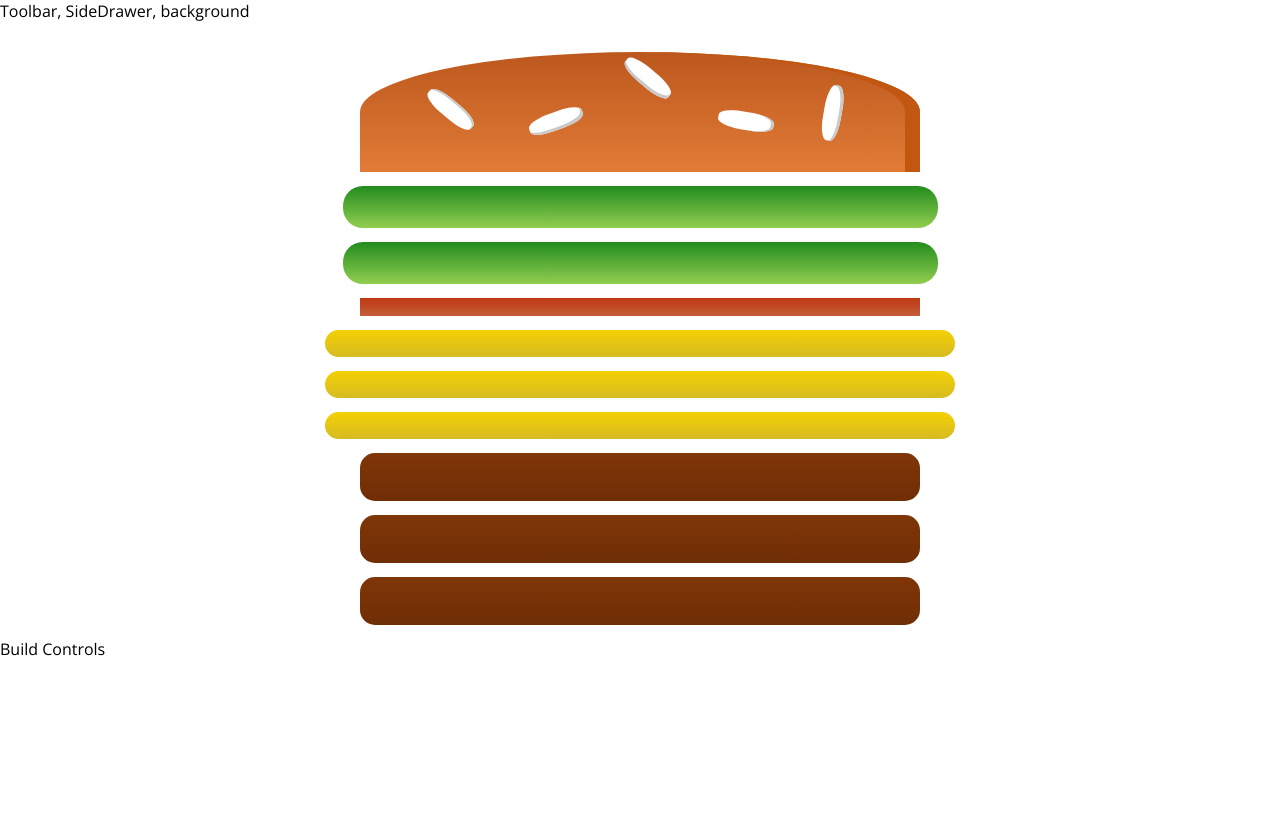
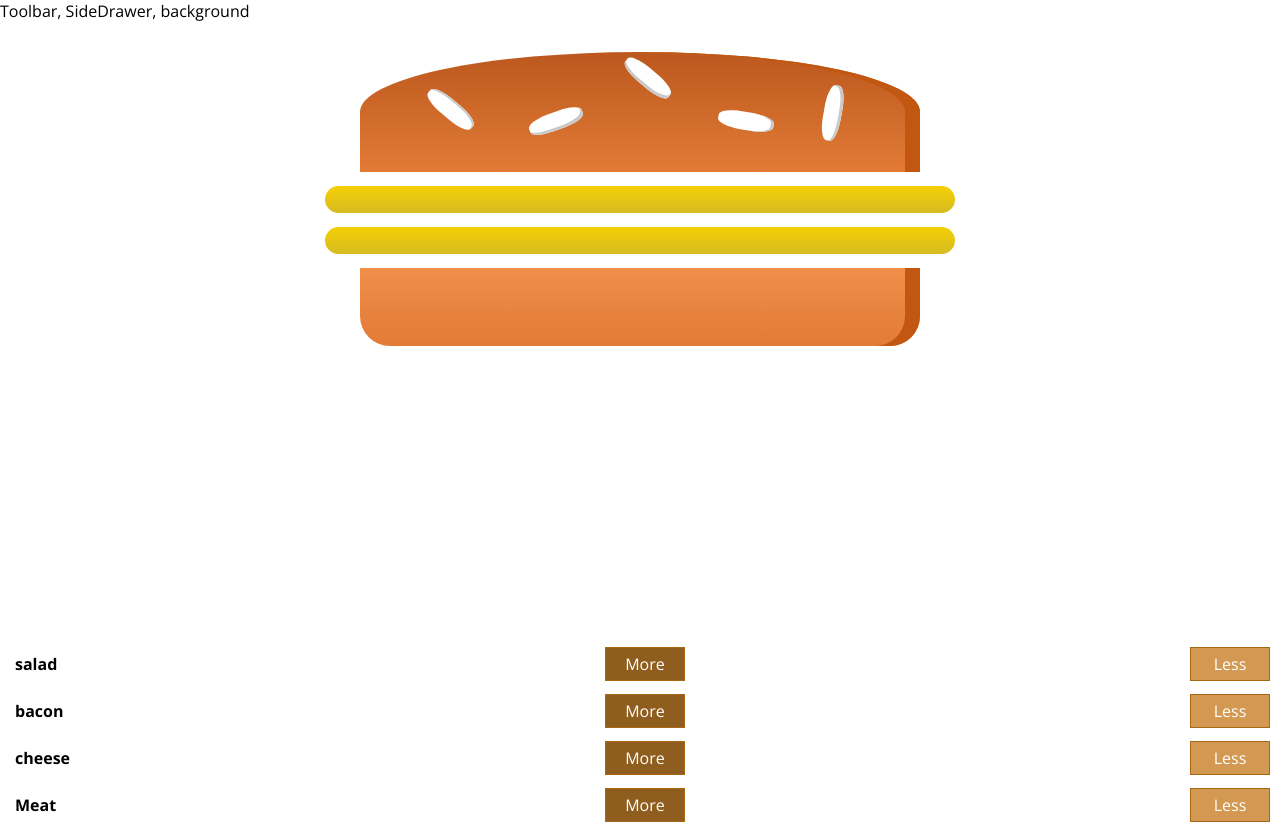
Before and after one commit to troias/burger-builder, a React (Create React App) app: page / in a window 1280 px wide. Before the commit the page ends 800 px from the top, so only its background shows below. Built offline with nearby package versions, Linux system fonts and the light colour scheme.

Commit message:
Added build controls

```diff
--- /dev/null
+++ b/src/components/Burger/BuildControls/BuildControl/BuildControl.js
@@ -0,0 +1,15 @@
+import classes from './BuildControl.module.css'
+
+const buildControl = (props) => (
+    <div className={classes.BuildControl}>
+        <div className={classes.Label}>
+            {props.label}
+        </div>
+            <button className={classes.More} onClick={props.added}> More </button>
+            <button className={classes.Less} onClick={props.removed} > Less </button>
+
+    </div>
+
+)
+
+export default buildControl
--- /dev/null
+++ b/src/components/Burger/BuildControls/BuildControl/BuildControl.module.css
@@ -0,0 +1,57 @@
+.BuildControl {
+    display: flex;
+    justify-content: space-between;
+    align-items: center;
+    margin: 5px;
+
+}
+
+.BuildControl button {
+    display: block;
+    font: inherit;
+    padding: 5px;
+    margin: 0 5px;
+    width: 80px;
+    border: 1px solid #AA6817;
+    cursor: pointer;
+    outline: none;
+}
+
+.BuildControl button:disabled {
+    background-color: #AC9980;
+    border: 1px solid #7e7365;
+    color: #ccc;
+    cursor: default;
+}
+
+.BuildControl button:hover:disabled {
+    background-color: #AC9980;
+    color: #ccc;
+    cursor: not-allowed;
+}
+
+.Label {
+    padding:10px;
+    font-weight: bold;
+    width: 80px;
+}
+
+.BuildControl .Less {
+    background-color: #D39952;
+    color: white;
+}
+
+.BuildControl .More {
+    background-color: #8F5E1E;
+    color: white;
+}
+
+.BuildControl .Less:hover, .BuildControl .Less:active {
+    background-color: #DAA972;
+    color: white
+}
+
+.BuildControl .More:hover, .BuildControl .More:active {
+    background-color: #99703F;
+    color: white
+}
--- /dev/null
+++ b/src/components/Burger/BuildControls/BuildControls.js
@@ -0,0 +1,26 @@
+import classes from './BuildControls.module.css'
+import BuildControl from './BuildControl/BuildControl'
+
+const controls =  [
+    { label: 'salad', type: 'salad'},
+    { label: 'bacon', type: 'bacon'},
+    { label: 'cheese', type: 'cheese'},
+    { label: 'Meat', type: 'meat'},
+
+]
+
+const buildControls = (props) => (
+
+    <div className={classes.buildControls}>
+       {controls.map(x => (
+           <BuildControl
+           key={x.label}
+           label={x.label}
+           added={() => props.add(x.type)}
+           removed={() => props.remove(x.type)} />
+       ))}
+    </div>
+
+)
+
+export default buildControls
--- /dev/null
+++ b/src/components/Burger/BuildControls/BuildControls.module.css
@@ -0,0 +1,11 @@
+.BuildControls {
+    width: 100%;
+    background-color: #CF8F2E;
+    display: flex;
+    flex-flow: column;
+    align-items: center;
+    box-shadow: 0 2px 1px #ccc;
+    margin: auto;
+    padding: 10px 0px
+
+}
--- a/src/components/Burger/Burger.js
+++ b/src/components/Burger/Burger.js
@@ -5,23 +5,19 @@
 
     //  variable that returns a jsx element/array/s based on the key value
 
-    const x = Object.keys(props.ingredients).map(x => {
-        return [...Array(props.ingredients[x])].map((q, i) =>{
+    let x = Object.keys(props.ingredients).map(x => {
+        return [...Array(props.ingredients[x])].map((q, i) => {
             return  <BurgerIngredient key={x + i} type={x} />
+
         })
-    })
-
-    //  gets keys
-
-    //  return array of keys -
-
-    //  create new arrays of  based on the amount ob keys and the amount of values
-
-    //  put jsx elements into that array
-
-    // create and array for each key
+    }).reduce((arr, el) => {
+        return arr.concat(el)
+    }, [])
 
 
+    if (x.length === 0) {
+        x = <p> Please Add ingredients </p>;
+    }
 
 
     return (
--- a/src/containers/BurgerBuilder/BurgerBuilder.js
+++ b/src/containers/BurgerBuilder/BurgerBuilder.js
@@ -2,28 +2,82 @@
 import React from 'react'
 import Aux from '../../hoc/Auxillary'
 import Burger from '../../components/Burger/Burger'
+import BuildControls from '../../components/Burger/BuildControls/BuildControls'
+
+const INGREDIENT_PRICES = {
+    salad: 0.5,
+    cheese: 0.4,
+    meat: 1.3,
+    bacon: 0.7,
+}
+
+
 
 class BurgerBuilder extends React.Component {
     constructor(props) {
         super(props);
         this.state = {
             ingredients: {
-                salad: 2,
-                bacon: 1,
-                cheese: 3,
-                meat: 4,
-            }
+                salad: 0,
+                bacon: 0,
+                cheese: 2,
+                meat: 0 ,
+            },
+            totalPrice: 4,
         }
     }
 
+    addIngredientHandler = (type) => {
+        //variable holding a copy of old ingredient
+        const oldCount = this.state.ingredients[type];
+        //new count
+        const updatedCount = oldCount + 1;
+        const updatedIngredients = {
+            ...this.state.ingredients
+        }
+        updatedIngredients[type] = updatedCount;
+        const priceAddition = INGREDIENT_PRICES[type];
+        const oldPrice = this.state.totalPrice;
+        const newPrice = oldPrice + priceAddition;
+        this.setState({
+            totalPrice: newPrice,
+            ingredients: updatedIngredients
+        })
+    }
+
+    removeIngredientHandler = (type) => {
+                //variable holding a copy of old ingredient
+                const oldCount = this.state.ingredients[type];
+                if (oldCount <= 0 ) {
+                    return;
+                }
+                //new count
+                const updatedCount = oldCount - 1;
+                const updatedIngredients = {
+                    ...this.state.ingredients
+                }
+                updatedIngredients[type] = updatedCount;
+                const priceAddition = INGREDIENT_PRICES[type];
+                const oldPrice = this.state.totalPrice;
+                const newPrice = oldPrice - priceAddition;
+                this.setState({
+                    totalPrice: newPrice,
+                    ingredients: updatedIngredients
+                })
+    }
+
     render() {
+
+        const disableInfo = {
+            ...this.state.ingredients
+        }
         return (
             <Aux>
                 <div>
                     <Burger ingredients={this.state.ingredients} />
                 </div>
                 <div>
-                    Build Controls
+                   <BuildControls add={this.addIngredientHandler}  remove={this.removeIngredientHandler} />
                 </div>
             </Aux>
         )
```
Also changed, not shown: src/components/Burger/BuildControls/BuildControl/13-build-control-addition.css (added, +56 -0 lines).
